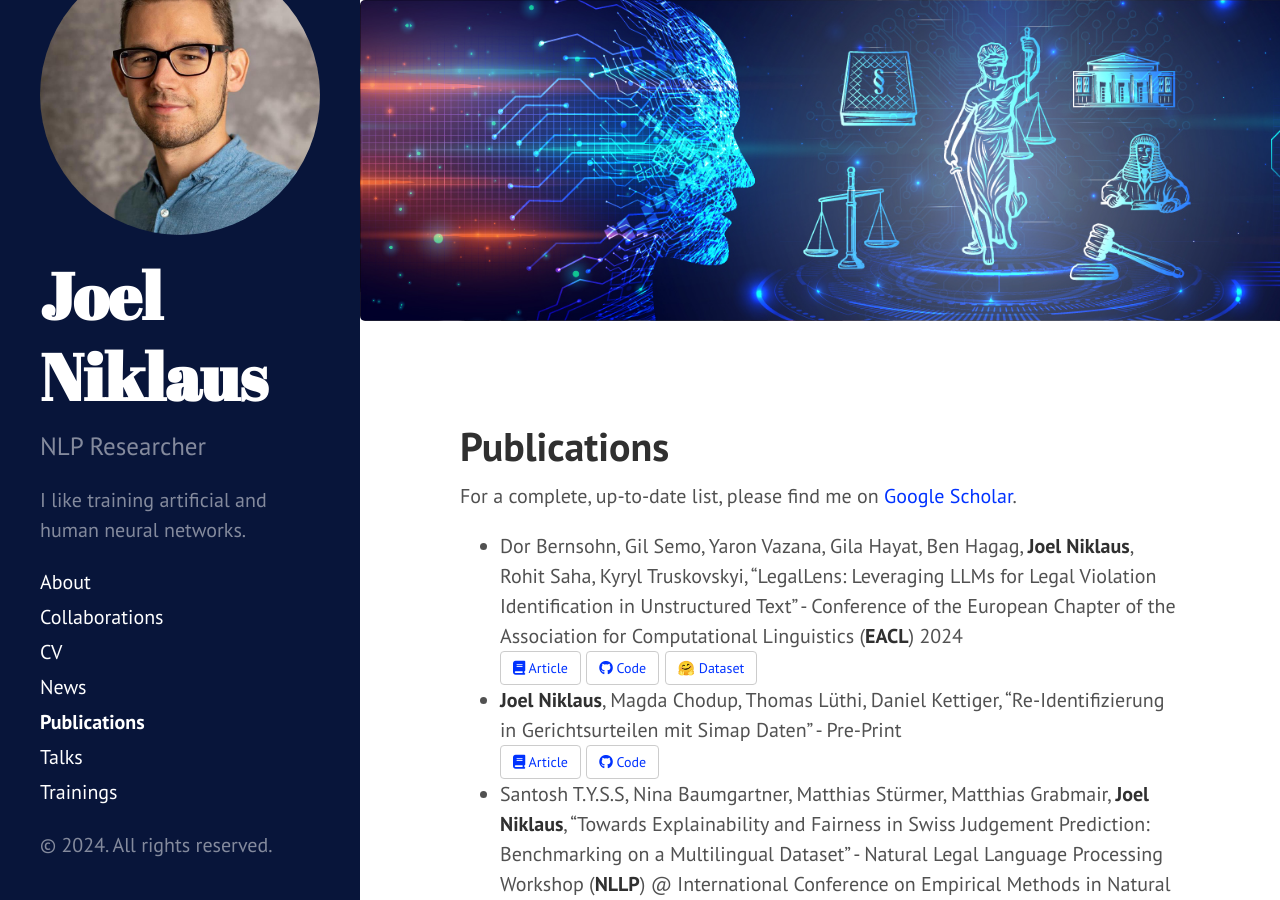
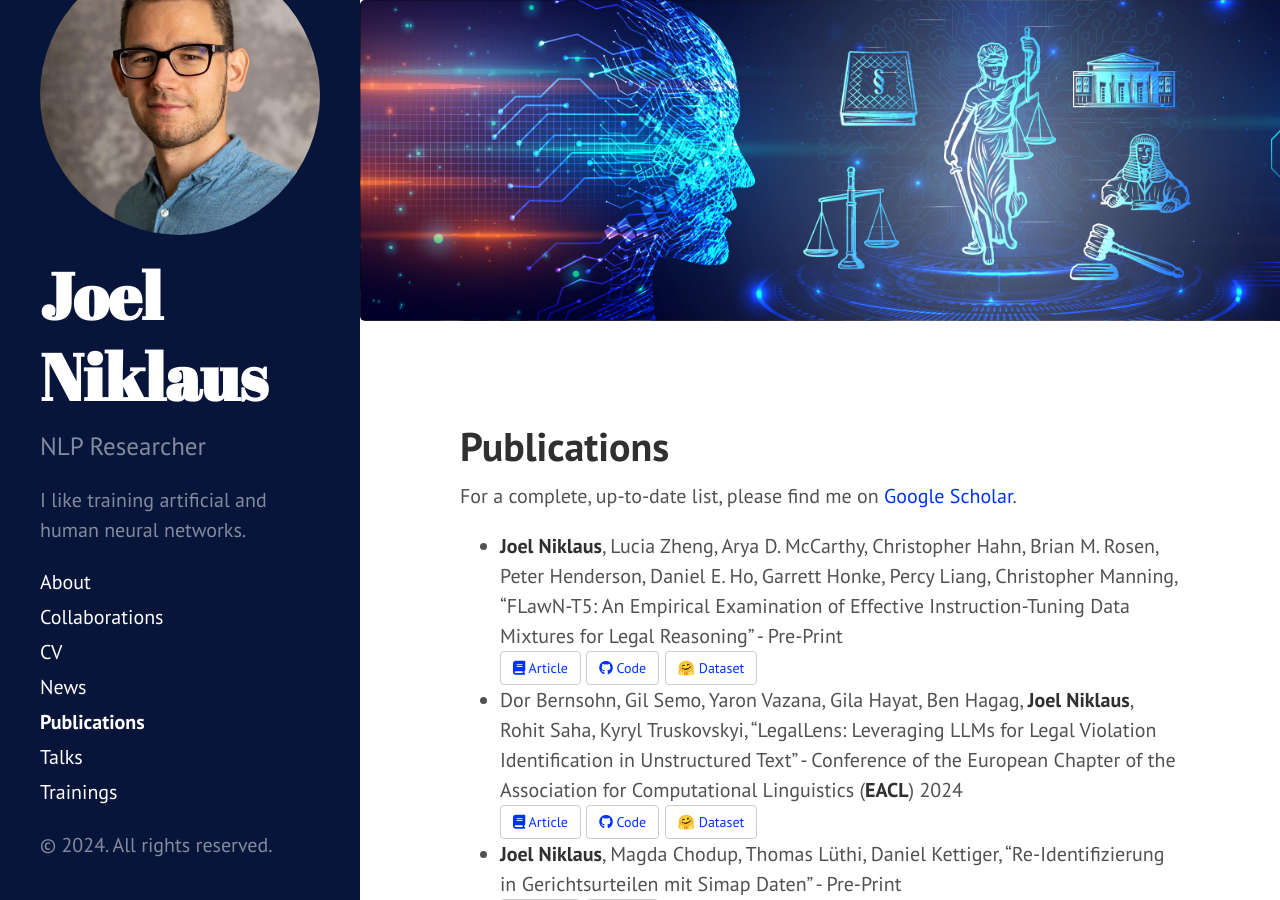
Before and after one commit to JoelNiklaus/joelniklaus.github.io, a Jekyll site: the page built from _pages/publications.md, in a window 1280 px wide and 900 px high. Built offline with Jekyll 4.4.1, drawn with Linux system fonts in a browser that asks for light colours; a style sheet for code colours, icons or effects is not loaded.

Commit message:
added flawn-t5 paper
Signed-off-by: Joel Niklaus <me@joelniklaus.ch>

```diff
--- a/_pages/publications.md
+++ b/_pages/publications.md
@@ -6,7 +6,12 @@ title: Publications
 For a complete, up-to-date list, please find me
 on [Google Scholar](https://scholar.google.com/citations?user=qJ8iricAAAAJ).
 
-
+* **Joel Niklaus**, Lucia Zheng, Arya D. McCarthy, Christopher Hahn, Brian M. Rosen, Peter Henderson, Daniel E. Ho, Garrett Honke, Percy Liang, Christopher Manning,
+  "FLawN-T5: An Empirical Examination of Effective Instruction-Tuning Data Mixtures for Legal Reasoning" - Pre-Print
+  <br>
+  <a href="https://arxiv.org/abs/2404.02127" target="_blank" type="button" class="btn"><i class="fa-solid fa-book"></i> Article</a>
+  <a href="https://github.com/JoelNiklaus/LawInstruct" target="_blank" type="button" class="btn"><i class="fa-brands fa-github"></i> Code</a>
+  <a href="https://huggingface.co/datasets/lawinstruct/lawinstruct" target="_blank" type="button" class="btn">🤗 Dataset</a>
 * Dor Bernsohn, Gil Semo, Yaron Vazana, Gila Hayat, Ben Hagag, **Joel Niklaus**, Rohit Saha, Kyryl Truskovskyi,
   "LegalLens: Leveraging LLMs for Legal Violation Identification in Unstructured Text" -
   Conference of the European Chapter of the Association for Computational Linguistics (**EACL**) 2024
```
